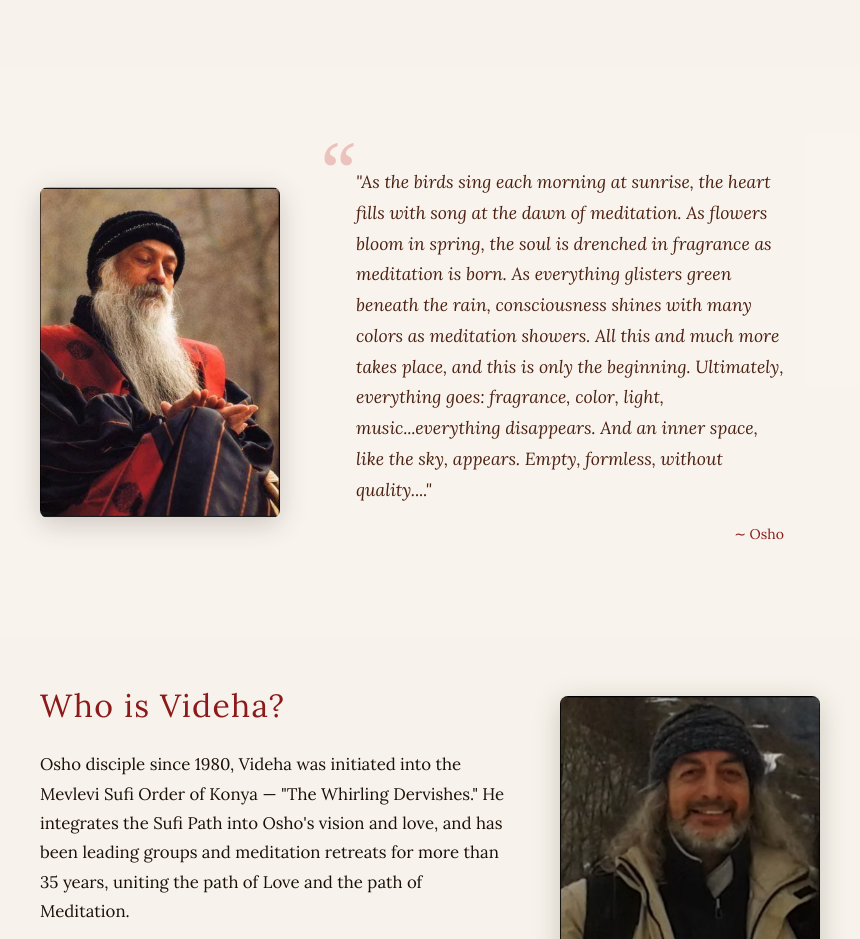
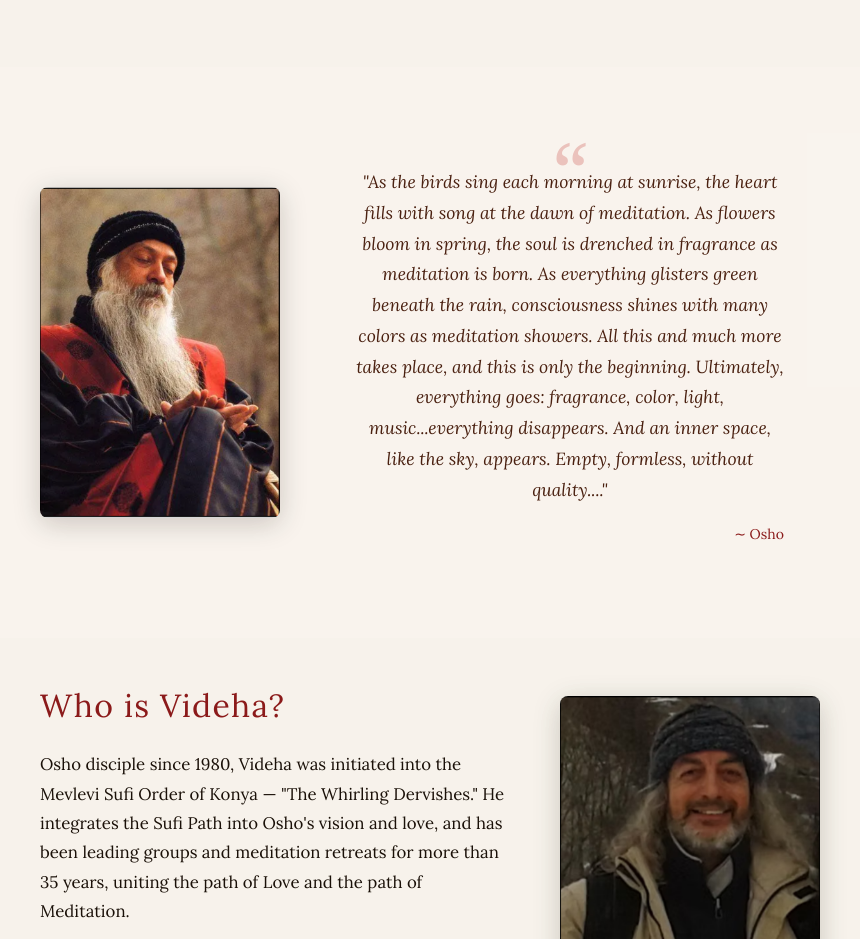
Before and after one commit to PanwarAnuj/retreat-events, a plain HTML site: page sufi-zen-2026/index.html in a window 1280 px wide. Shown: the part 1900-2839 px from the top of the page, without its empty margins (210-1070 px from the left). Drawn offline with Linux system fonts and the light colour scheme.

Commit message:
Center Osho quote styling

```diff
--- a/sufi-zen-2026/index.html
+++ b/sufi-zen-2026/index.html
@@ -287,11 +287,11 @@
     }
 
     #osho blockquote {
-      text-align: left;
+      text-align: center;
       font-size: 1.1rem;
     }
 
-    #osho blockquote::before { left: 0; transform: none; }
+    #osho blockquote::before { left: 50%; transform: translateX(-50%); }
     #osho blockquote cite { text-align: right; }
 
     @media (max-width: 640px) {
```
